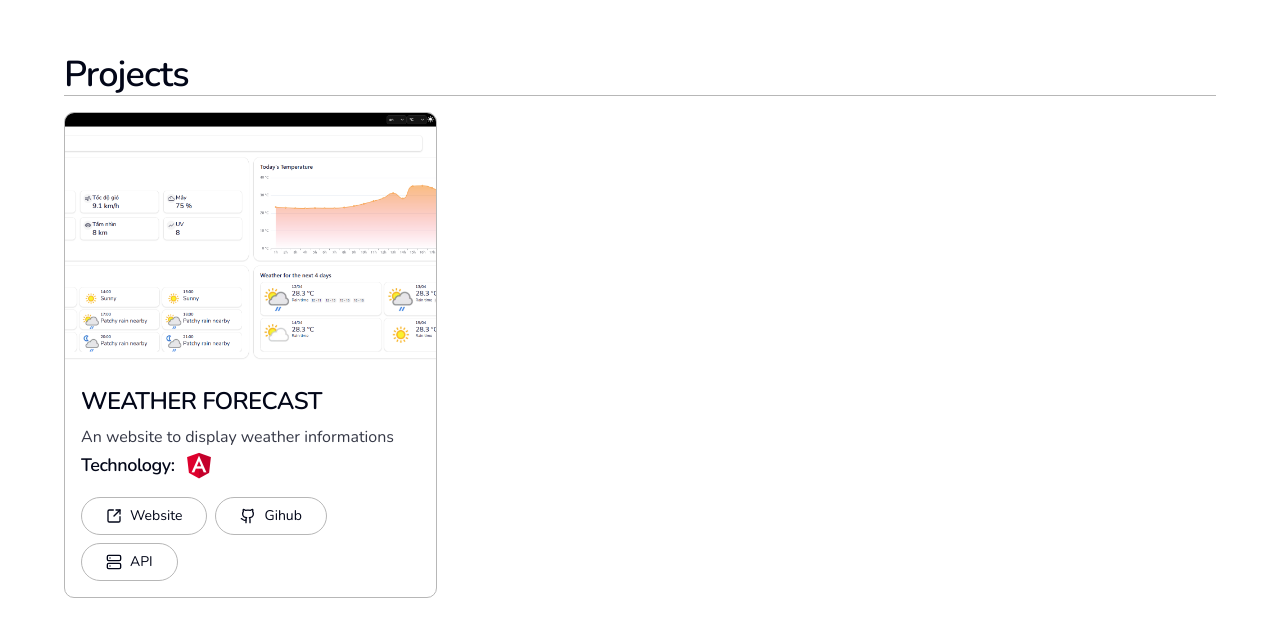
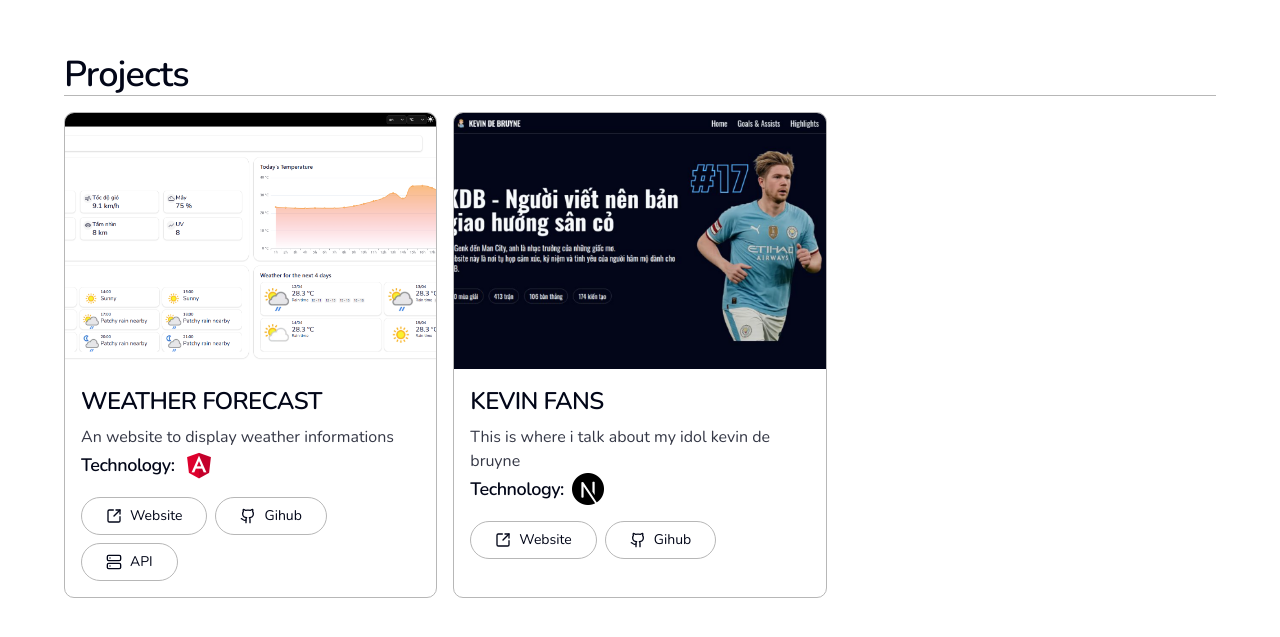
Before and after one commit to hautrank2/portfolio, a Next.js app: page / in a window 1280 px wide. Shown: the part 1465-2102 px from the top of the page. Built offline with nearby package versions, Linux system fonts and the light colour scheme.

Commit message:
feat(Project): add football page

```diff
--- a/src/app/components/ProjectSection.tsx
+++ b/src/app/components/ProjectSection.tsx
@@ -36,6 +36,29 @@
           title: "API",
           icon: Server,
           url: "https://www.weatherapi.com",
+        },
+      ],
+    },
+    {
+      title: "Kevin Fans",
+      desc: "This is where i talk about my idol kevin de bruyne",
+      imgUrl: "/img/home/kevin-de-bruyne.png",
+      technologies: [
+        {
+          logoUrl: "/logo/nextjs.png",
+          title: "Nextjs",
+        },
+      ],
+      links: [
+        {
+          title: "Website",
+          icon: SquareArrowOutUpRight,
+          url: "https://football-player-hautran02s-projects.vercel.app",
+        },
+        {
+          title: "Gihub",
+          icon: Github,
+          url: "https://github.com/hautrank2/football-player",
         },
       ],
     },
```
Also changed, not shown: public/img/home/kevin-de-bruyne.png (added).
